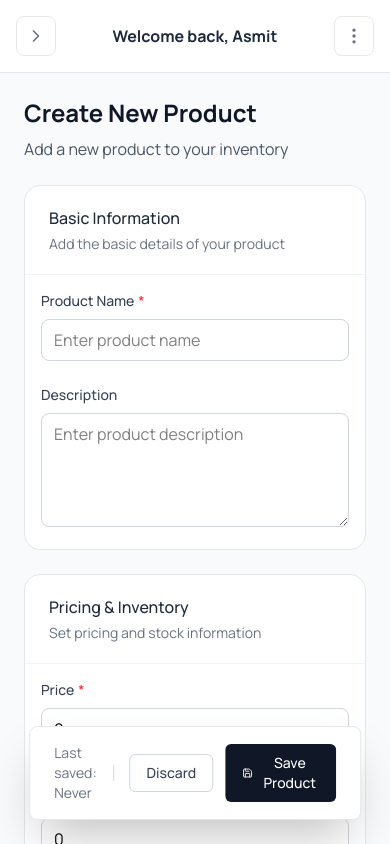
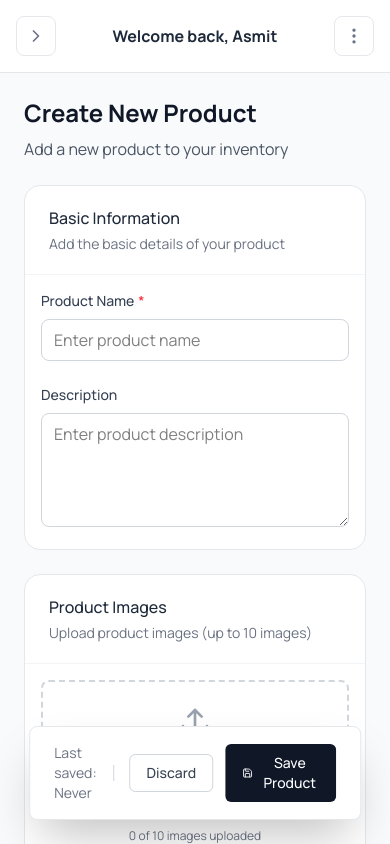
Before and after one commit to subhashadhikari057/TimesComputer, a Next.js app in the folder frontend/: page /admin/product/create in a window 390 px wide. Built offline with nearby package versions, Linux system fonts and the light colour scheme.

Commit message:
Photo Upload

```diff
--- a/frontend/src/app/admin/(dashboard)/product/create/page.tsx
+++ b/frontend/src/app/admin/(dashboard)/product/create/page.tsx
@@ -7,6 +7,7 @@ import DefaultInput from "@/components/form/form-elements/DefaultInput";
 import DefaultTextarea from "@/components/form/form-elements/DefaultTextarea";
 import DefaultNumberInput from "@/components/form/form-elements/DefaultNumberInput";
 import DefaultCheckbox from "@/components/form/form-elements/DefaultCheckbox";
+import PhotoUpload from "@/components/admin/product/photoUpload";
 
 interface ProductFormData {
   name: string;
@@ -161,14 +162,13 @@ export default function CreateProductPage() {
                 title="Basic Information"
                 desc="Add the basic details of your product"
               >
-                <div className="grid grid-cols-1 md:grid-cols-2 gap-6">
+                <div className="grid grid-cols-1 gap-6">
                   <DefaultInput
                     label="Product Name"
                     name="name"
                     value={formData.name}
                     onChange={handleInputChange}
                     placeholder="Enter product name"
-                    className="md:col-span-2"
                     required
                   />
 
@@ -178,10 +178,26 @@ export default function CreateProductPage() {
                     value={formData.description}
                     onChange={handleInputChange}
                     placeholder="Enter product description"
-                    className="md:col-span-2"
                     rows={4}
                   />
                 </div>
+              </ComponentCard>
+
+              {/* Product Images -  */}
+              <ComponentCard
+                title="Product Images"
+                desc="Upload product images (up to 10 images)"
+              >
+                <PhotoUpload
+                  images={images}
+                  imagePreviews={imagePreviews}
+                  onImageUpload={handleImageUpload}
+                  onRemoveImage={removeImage}
+                  maxImages={10}
+                  maxSizeText="up to 10MB each"
+                  acceptedFormats="PNG, JPG, GIF"
+                  uploadText="Click to upload product images"
+                />
               </ComponentCard>
             </div>
 
@@ -192,7 +208,7 @@ export default function CreateProductPage() {
                 title="Pricing & Inventory"
                 desc="Set pricing and stock information"
               >
-                <div className="space-y-4">
+                <div className="grid grid-cols-1 gap-6">
                   <DefaultNumberInput
                     label="Price"
                     name="price"
--- /dev/null
+++ b/frontend/src/components/admin/product/photoUpload.tsx
@@ -0,0 +1,84 @@
+"use client";
+
+import { Upload, X } from "lucide-react";
+
+interface PhotoUploadProps {
+  images: File[];
+  imagePreviews: string[];
+  onImageUpload: (e: React.ChangeEvent<HTMLInputElement>) => void;
+  onRemoveImage: (index: number) => void;
+  maxImages?: number;
+  maxSizeText?: string;
+  acceptedFormats?: string;
+  uploadText?: string;
+  className?: string;
+}
+
+export default function PhotoUpload({
+  images,
+  imagePreviews,
+  onImageUpload,
+  onRemoveImage,
+  maxImages = 10,
+  maxSizeText = "up to 10MB each",
+  acceptedFormats = "PNG, JPG, GIF",
+  uploadText = "Click to upload images",
+  className = "",
+}: PhotoUploadProps) {
+  const inputId = `photo-upload-${Math.random().toString(36).substring(2, 9)}`;
+
+  return (
+    <div className={`space-y-4 ${className}`}>
+      {/* Upload Area */}
+      <div className="border-2 border-dashed border-gray-300 rounded-lg p-6 text-center hover:border-gray-400 transition-colors">
+        <input
+          type="file"
+          multiple
+          accept="image/*"
+          onChange={onImageUpload}
+          className="hidden"
+          id={inputId}
+        />
+        <label
+          htmlFor={inputId}
+          className="cursor-pointer flex flex-col items-center justify-center"
+        >
+          <Upload className="w-8 h-8 text-gray-400 mb-2" />
+          <span className="text-sm font-medium text-gray-700">
+            {uploadText}
+          </span>
+          <span className="text-xs text-gray-500 mt-1">
+            {acceptedFormats} {maxSizeText}
+          </span>
+        </label>
+      </div>
+
+      {/* Image Previews */}
+      {imagePreviews.length > 0 && (
+        <div className="grid grid-cols-2 sm:grid-cols-3 md:grid-cols-4 gap-4">
+          {imagePreviews.map((preview, index) => (
+            <div key={index} className="relative group">
+              <img
+                src={preview}
+                alt={`Preview ${index + 1}`}
+                className="w-full h-24 object-cover rounded-lg border border-gray-200"
+              />
+              <button
+                type="button"
+                onClick={() => onRemoveImage(index)}
+                className="absolute -top-2 -right-2 bg-red-500 text-white rounded-full p-1 opacity-0 group-hover:opacity-100 transition-opacity hover:bg-red-600"
+              >
+                <X className="w-4 h-4" />
+              </button>
+            </div>
+          ))}
+        </div>
+      )}
+
+      {/* Image Count */}
+      <div className="text-xs text-gray-500 text-center">
+        {images.length} of {maxImages} images uploaded
+      </div>
+    </div>
+  );
+}
```
Also changed, not shown: 2 other files (tests, documents, lock files or other folders).
